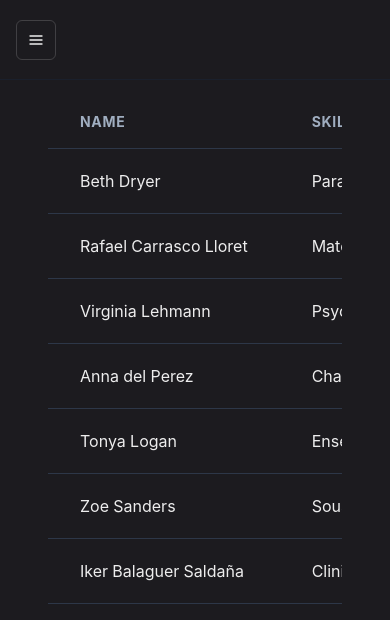
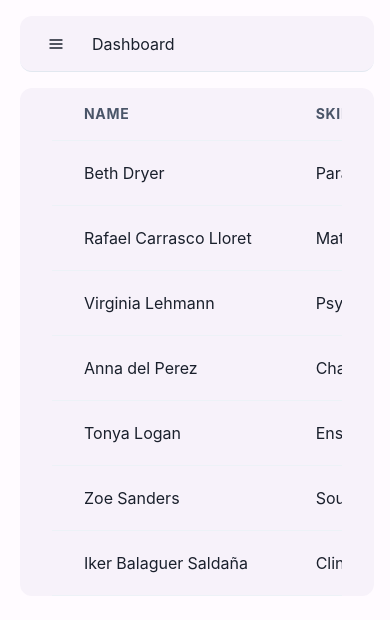
Before and after one commit to conjure-cp/nurse-rostering-demo, a Next.js app: page /staff in a window 390 px wide. Shown: the top 620 px of the page. Built offline with nearby package versions, Linux system fonts and the light colour scheme.

Commit message:
Restyled and added create staff modal

```diff
--- /dev/null
+++ b/app/(main)/main.scss
@@ -0,0 +1,4 @@
+body {
+  background: white;
+  color: black;
+}
--- a/app/(main)/staff/page.tsx
+++ b/app/(main)/staff/page.tsx
@@ -29,8 +29,8 @@ const staff = [
 const Staff: NextPage = () => {
   const router = useRouter();
   return (
-    <main className={"flex items-center justify-left h-full"}>
-      <TableContainer className={"w-full mx-8 bg-base"}>
+    <main className={"flex ml-1 md:ml-5 items-center justify-left h-full bg-surface1 rounded-xl"}>
+      <TableContainer className={"w-full mx-8"}>
         <Table variant="simple" size={"lg"} className={"w-full"}>
           <Thead>
             <Tr>
@@ -43,7 +43,7 @@ const Staff: NextPage = () => {
             {staff.map((staff) => (
               <Tr
                 cursor={"pointer"}
-                className={"hover:bg-raised1"}
+                className={"hover:bg-surface1"}
                 onClick={() => router.push(`/staff/${staff.id}`)}
                 key={staff.id}
               >
--- a/app/layout.tsx
+++ b/app/layout.tsx
@@ -1,5 +1,6 @@
 "use client";
 import "../styles/globals.css";
+import "./(main)/main.scss";
 import { ChakraProvider } from "@chakra-ui/react";
 import theme from "../styles/theme";
 import { ReactNode } from "react";
--- a/app/page.tsx
+++ b/app/page.tsx
@@ -32,9 +32,6 @@ const Home: NextPage = () => {
             <Button
               size="lg"
               variant="outline"
-              className={
-                "text-white hover:text-black border-white hover:bg-white"
-              }
             >
               Enter App
             </Button>
--- /dev/null
+++ b/components/CreateStaffModal.tsx
@@ -0,0 +1,111 @@
+import {
+  Accordion, AccordionButton, AccordionIcon, AccordionItem, AccordionPanel, Box,
+  Button,
+  Input,
+  Modal,
+  ModalBody,
+  ModalCloseButton,
+  ModalContent,
+  ModalFooter,
+  ModalHeader,
+  ModalOverlay, Select
+} from "@chakra-ui/react";
+import React from "react";
+
+interface Constraint {
+  key: number;
+  default: string;
+  options: string[];
+}
+
+const constraints: Constraint[] = [
+  {
+    key: 0,
+    default: "Minimum Time Between Shifts",
+    options: [
+      "15 mins",
+      "30 mins",
+      "45 mins",
+      "1 hour",
+      "1hr 15mins",
+      "1hr 30mins",
+      "1hr 45mins",
+      "2 hours",
+      "3 hours",
+      "4 hours",
+      "5 hours",
+      "6 hours",
+      "7 hours",
+      "8 hours",
+      "9 hours",
+      "10 hours",
+      "11 hours",
+      "12 hours",
+    ]
+  }
+]
+
+interface CreateStaffModalI {
+  isModalOpen: boolean;
+  onModalOpen: () => void;
+  onModalClose: () => void;
+}
+
+const CreateStaffModal = ({isModalOpen, onModalOpen, onModalClose}: CreateStaffModalI) => {
+
+  const getOptionArray = (constraint: Constraint) => {
+    const options = [];
+    options.push(<option value={"default"} selected disabled hidden>{constraint.default}</option>,)
+    constraint.options.forEach((option, optIndex) => {
+      options.push(<option key={optIndex} value={optIndex}>{option}</option>)
+    })
+    return options;
+  }
+
+  return (
+    <Modal isOpen={isModalOpen} onClose={onModalClose}>
+      <ModalOverlay/>
+      <ModalContent>
+        <ModalHeader>Creat new staff member</ModalHeader>
+        <ModalCloseButton/>
+        <ModalBody>
+          <form className={"flex flex-col gap-4"}>
+            <Input placeholder={"Name"}/>
+            <Input placeholder={"Skills"}/>
+            <Accordion allowToggle>
+              <AccordionItem>
+                <h2>
+                  <AccordionButton>
+                    <Box flex='1' textAlign='left'>
+                      Constraints
+                    </Box>
+                    <AccordionIcon/>
+                  </AccordionButton>
+                </h2>
+                <AccordionPanel pb={4}>
+                  {constraints.map((constraint, index) => {
+                    return (
+                      <Select key={index}>
+                        {getOptionArray(constraint)}
+                      </Select>
+                    )
+                  })}
+                </AccordionPanel>
+              </AccordionItem>
+            </Accordion>
+          </form>
+        </ModalBody>
+
+        <ModalFooter>
+          <Button variant='ghost'>Cancel</Button>
+          <Button className={"bg-primary text-white hover:shadow-lg hover:bg-opacity-80"} mr={3} onClick={onModalClose}>
+            Create
+          </Button>
+        </ModalFooter>
+      </ModalContent>
+    </Modal>
+  )
+}
+
+
+export default CreateStaffModal;
--- a/components/Layout.tsx
+++ b/components/Layout.tsx
@@ -1,5 +1,5 @@
 "use client";
-import React, { ReactNode } from "react";
+import React, {ReactNode} from "react";
 import {
   IconButton,
   Box,
@@ -12,7 +12,7 @@ import {
   DrawerContent,
   useDisclosure,
   BoxProps,
-  FlexProps,
+  FlexProps, Button, ModalOverlay, Modal, ModalContent, ModalHeader, ModalBody, ModalFooter, ModalCloseButton, Input,
 } from "@chakra-ui/react";
 import {
   MdOutlineDashboard,
@@ -20,18 +20,19 @@ import {
   MdOutlineEvent,
   MdDashboard,
   MdGroups,
-  MdEvent,
+  MdEvent, MdOutlineAdd,
 } from "react-icons/md";
-import { IconType } from "react-icons";
+import {IconType} from "react-icons";
 import Link from "next/link";
-import { useGlobalContext } from "./GlobalContext";
-import { FiMenu } from "react-icons/fi";
+import {useGlobalContext} from "./GlobalContext";
+import {FiMenu} from "react-icons/fi";
+import CreateStaffModal from "./CreateStaffModal";
 
 interface LayoutI {
   children?: React.ReactNode;
 }
 
-const Layout = ({ children }: LayoutI) => {
+const Layout = ({children}: LayoutI) => {
   return <SidebarWithHeader>{children}</SidebarWithHeader>;
 };
 
@@ -63,13 +64,20 @@ const LinkItems: Array<LinkItemProps> = [
   },
 ];
 
-function SidebarWithHeader({ children }: { children: ReactNode }) {
-  const { isOpen, onOpen, onClose } = useDisclosure();
+interface SidebarWithHeaderI {
+  children: ReactNode;
+}
+
+function SidebarWithHeader({children}: SidebarWithHeaderI) {
+  const {isOpen, onOpen, onClose} = useDisclosure();
   return (
-    <Box minH="100vh" bg={useColorModeValue("gray.100", "gray.1000")}>
+    <Box minH="100vh" className={"bg-surface"}>
+      <Flex>
         <SidebarContent
           onClose={() => onClose}
-        display={{ base: "none", md: "block" }}
+          display={{base: "none", md: "block"}}
+          className={"bg-surface1 m-4 rounded-xl hover:bg-surface2 hover:shadow-2xl"}
+          animation={"ease-in-out"}
         />
         <Drawer
           autoFocus={false}
@@ -81,12 +89,13 @@ function SidebarWithHeader({ children }: { children: ReactNode }) {
           size="full"
         >
           <DrawerContent>
-          <SidebarContent onClose={onClose} />
+            <SidebarContent onClose={onClose}/>
           </DrawerContent>
         </Drawer>
         {/* mobilenav */}
-      <MobileNav onOpen={onOpen} />
-      <Box ml={{ base: 0, md: 60 }} p="4">
+        <MobileNav onOpen={onOpen}/>
+      </Flex>
+      <Box ml={{base: 0, md: 60}} p="4">
         {children}
       </Box>
     </Box>
@@ -97,14 +106,14 @@ interface SidebarProps extends BoxProps {
   onClose: () => void;
 }
 
-const SidebarContent = ({ onClose, ...rest }: SidebarProps) => {
+const SidebarContent = ({onClose, ...rest}: SidebarProps) => {
   return (
     <Box
       transition="3s ease"
       bg={useColorModeValue("white", "gray.1000")}
       borderRight="1px"
       borderRightColor={useColorModeValue("gray.200", "gray.800")}
-      w={{ base: "full", md: 60 }}
+      w={{base: "full", md: 60}}
       pos="fixed"
       h="full"
       {...rest}
@@ -114,11 +123,11 @@ const SidebarContent = ({ onClose, ...rest }: SidebarProps) => {
           <img
             src=""
             alt="NRP"
-            className={"w-36"}
+            className={"w-36 text-3xl font-bold pl-2"}
             draggable={false}
           />
         </Link>
-        <CloseButton display={{ base: "flex", md: "none" }} onClick={onClose} />
+        <CloseButton display={{base: "flex", md: "none"}} onClick={onClose}/>
       </Flex>
       <Flex
         flexDirection={"column"}
@@ -155,14 +164,14 @@ const NavItem = ({
                    children,
                    ...rest
                  }: NavItemProps) => {
-  const { activeNavItem, setActiveNavItem } = useGlobalContext();
+  const {activeNavItem, setActiveNavItem} = useGlobalContext();
   return (
     <Link
       onClick={() => {
         setActiveNavItem(href);
       }}
       href={href}
-      style={{ textDecoration: "none" }}
+      style={{textDecoration: "none"}}
     >
       <Flex
         align="center"
@@ -175,26 +184,24 @@ const NavItem = ({
         cursor="pointer"
         width="fit-content"
         _hover={{
-          bg: "rgba(231, 233, 234, 0.1)",
-          color: "white",
+          bg: "rgba(231, 233, 234, 0.5)",
         }}
+        className={activeNavItem === href ? "bg-secondaryContainer" : ""}
         {...rest}
       >
         {icon && (
           <Icon
             mr="4"
             fontSize="16"
-            _groupHover={{
-              color: "white",
-            }}
+            _groupHover={{}}
             as={activeNavItem ? iconActive : icon}
           />
         )}
         <p
           className={
             activeNavItem === href
-              ? "text-white mt-1 font-bold"
-              : "text-white mt-1"
+              ? "mt-1 font-bold"
+              : "mt-1"
           }
         >
           {children}
@@ -208,33 +215,42 @@ interface MobileProps extends FlexProps {
   onOpen: () => void;
 }
 
-const MobileNav = ({ onOpen, ...rest }: MobileProps) => {
+const MobileNav = ({onOpen, ...rest}: MobileProps) => {
+  const {activeNavItem, setActiveNavItem} = useGlobalContext();
+  const {isOpen: isModalOpen, onOpen: onModalOpen, onClose: onModalClose} = useDisclosure();
   return (
     <Flex
-      ml={{ base: 0, md: 60 }}
-      px={{ base: 4, md: 4 }}
-      height="20"
+      ml={{base: 5, md: "275px"}}
+      px={{base: 4, md: 4}}
+      height="14"
+      width="100%"
       alignItems="center"
-      bg={useColorModeValue("white", "gray.1000")}
+      className={"bg-surface1 rounded-xl mr-4 mt-4 hover:bg-surface2 hover:shadow-sm"}
       borderBottomWidth="1px"
       borderBottomColor={useColorModeValue("gray.200", "gray.800")}
-      justifyContent={{ base: "space-between", md: "flex-end" }}
+      justifyContent={{base: "space-between", md: "flex-end"}}
       {...rest}
     >
       <IconButton
-        display={{ base: "flex", md: "none" }}
+        display={{base: "flex", md: "none"}}
         onClick={onOpen}
         variant="outline"
         aria-label="open menu"
-        icon={<FiMenu />}
+        className={"border-none"}
+        icon={<FiMenu/>}
       />
 
       <HStack
-        className={"w-full justify-end md:justify-between"}
-        spacing={{ base: "0", md: "6" }}
+        className={"w-full justify-between pl-4"}
+        spacing={{base: "0", md: "6"}}
       >
-        <Flex alignItems={"center"} justifyContent={"space-between"}></Flex>
+        <Flex className={"capitalize"} alignItems={"center"}
+              justifyContent={"space-between"}>{activeNavItem.slice(1)}</Flex>
+        {activeNavItem === "/staff" ?
+          <IconButton className={"bg-primary text-white"} aria-label={"Add staff"} icon={<MdOutlineAdd/>}
+                      onClick={onModalOpen}/> : null}
       </HStack>
+      <CreateStaffModal isModalOpen={isModalOpen} onModalOpen={onModalOpen} onModalClose={onModalClose}/>
     </Flex>
   );
 };
--- a/package.json
+++ b/package.json
@@ -22,6 +22,7 @@
     "react": "18.2.0",
     "react-dom": "18.2.0",
     "react-icons": "^4.6.0",
+    "sass": "^1.56.1",
     "swr": "^1.3.0"
   },
   "devDependencies": {
--- a/styles/theme.tsx
+++ b/styles/theme.tsx
@@ -4,7 +4,7 @@ import { StyleFunctionProps} from "@chakra-ui/theme-tools";
 import colors from "tailwindcss/colors";
 
 const config = {
-  initialColorMode: 'dark',
+  initialColorMode: 'light',
   useSystemColorMode: false,
 }
 
@@ -28,19 +28,19 @@ const theme = extendTheme({
   styles: {
     global: (props: Record<string, any> | StyleFunctionProps) => ({
       body: {
-        bg: "#1C1B1F",
+        bg: "#FFFBFF",
       },
       p: {
-        color: "#aaa",
+        color: "#33333",
       },
       h1: {
-        color: "white",
+        color: "black",
       },
       h2: {
-        color: "white",
+        color: "black",
       },
       h3: {
-        color: "white",
+        color: "black",
       }
     })
   },
--- a/tailwind.config.js
+++ b/tailwind.config.js
@@ -9,10 +9,24 @@ module.exports = {
   theme: {
     extend: {
       colors: {
-        base: "#1C1B1F",
-        raised1: "#D0BCFF05",
+        surface: "#FFFBFF",
+        surface1: "#6750A40D",
+        surface2: "#6750A414",
+        surface3: "#6750A41C",
+        surface4: "#6750A41F",
+        surface5: "#6750A424",
+        primary: "#6750A4",
+        primaryContainer: "#EADDFF",
+        secondary: "#625B71",
+        secondaryContainer: "#E8DEF8",
+        tertiary: "#7D5260",
+        tertiaryContainer: "#FFD8E4",
+        error: "#B3261E",
+        errorContainer: "#F9DEDC",
+        dark: "#1C1B1F",
+        outline: "#79747E",
       },
-    },
+    }
   },
   plugins: [],
 };
```
Also changed, not shown: app/(main)/dashboard/page.tsx (+16 -8 lines), 1 other file (tests, documents, lock files or other folders). Lines whose indentation alone changed are shown as unchanged.
